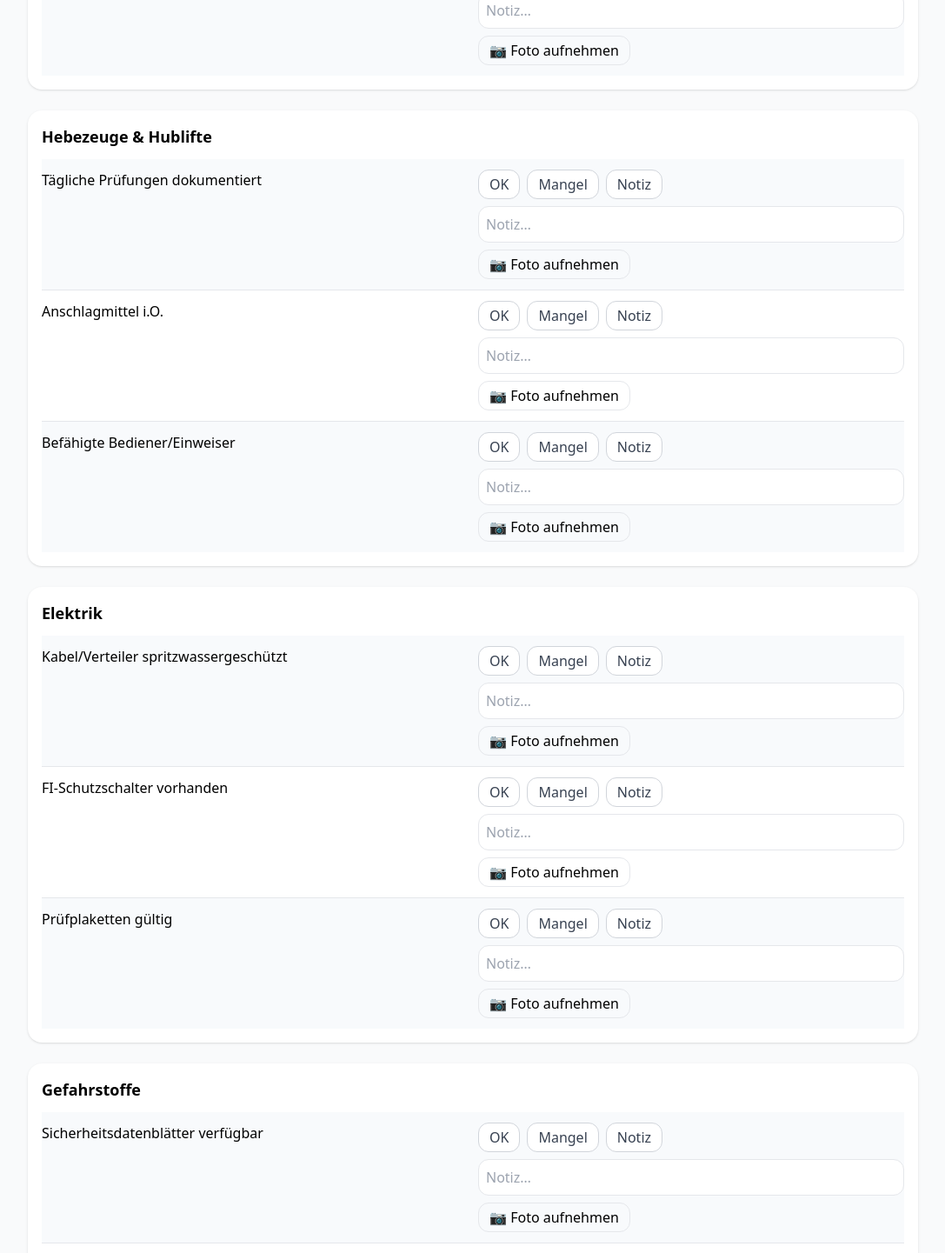
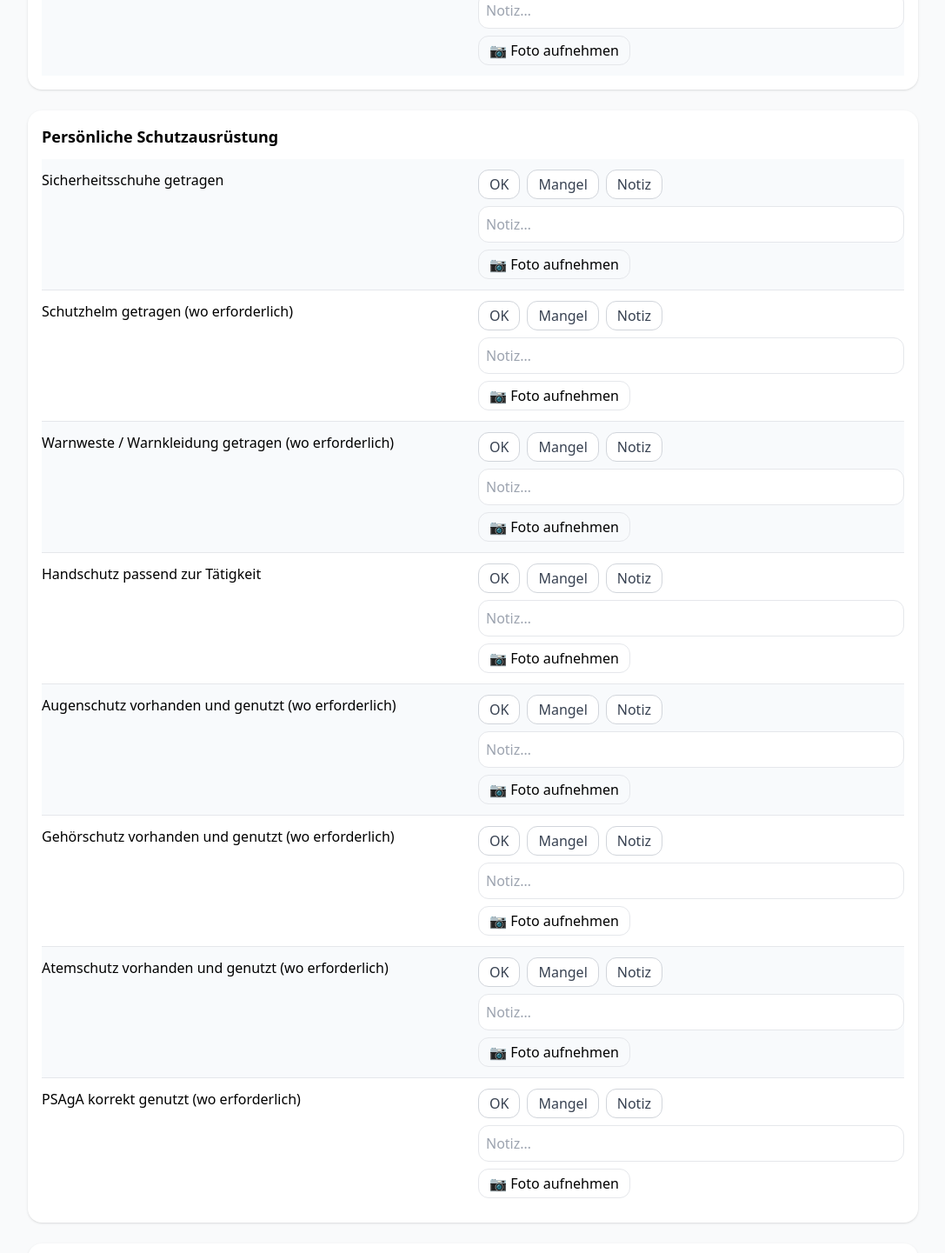
Before and after one commit to jofelbi66-rgb/baustellenbegehung-app, a React (Vite) app: page / in a window 1280 px wide. Shown: the part 2367-3808 px from the top of the page at 87% size, without its empty margins (96-1183 px from the left). Built offline with nearby package versions, Linux system fonts and the light colour scheme; the HTML template or start-up script is replaced by a standard one.

Commit message:
Add personal protective equipment checklist

```diff
--- a/src/Baustellenbegehung.jsx
+++ b/src/Baustellenbegehung.jsx
@@ -63,6 +63,21 @@ const CATEGORIES = [
       "Aussparungen abgedeckt",
     ],
   },
+  {
+  key: "psa",
+  title: "Persönliche Schutzausrüstung",
+  items: [
+    "Sicherheitsschuhe getragen",
+    "Schutzhelm getragen (wo erforderlich)",
+    "Warnweste / Warnkleidung getragen (wo erforderlich)",
+    "Handschutz passend zur Tätigkeit",
+    "Augenschutz vorhanden und genutzt (wo erforderlich)",
+    "Gehörschutz vorhanden und genutzt (wo erforderlich)",
+    "Atemschutz vorhanden und genutzt (wo erforderlich)",
+    "PSAgA korrekt genutzt (wo erforderlich)",
+  ],
+},
+
   {
     key: "hebezeuge",
     title: "Hebezeuge & Hublifte",
```
